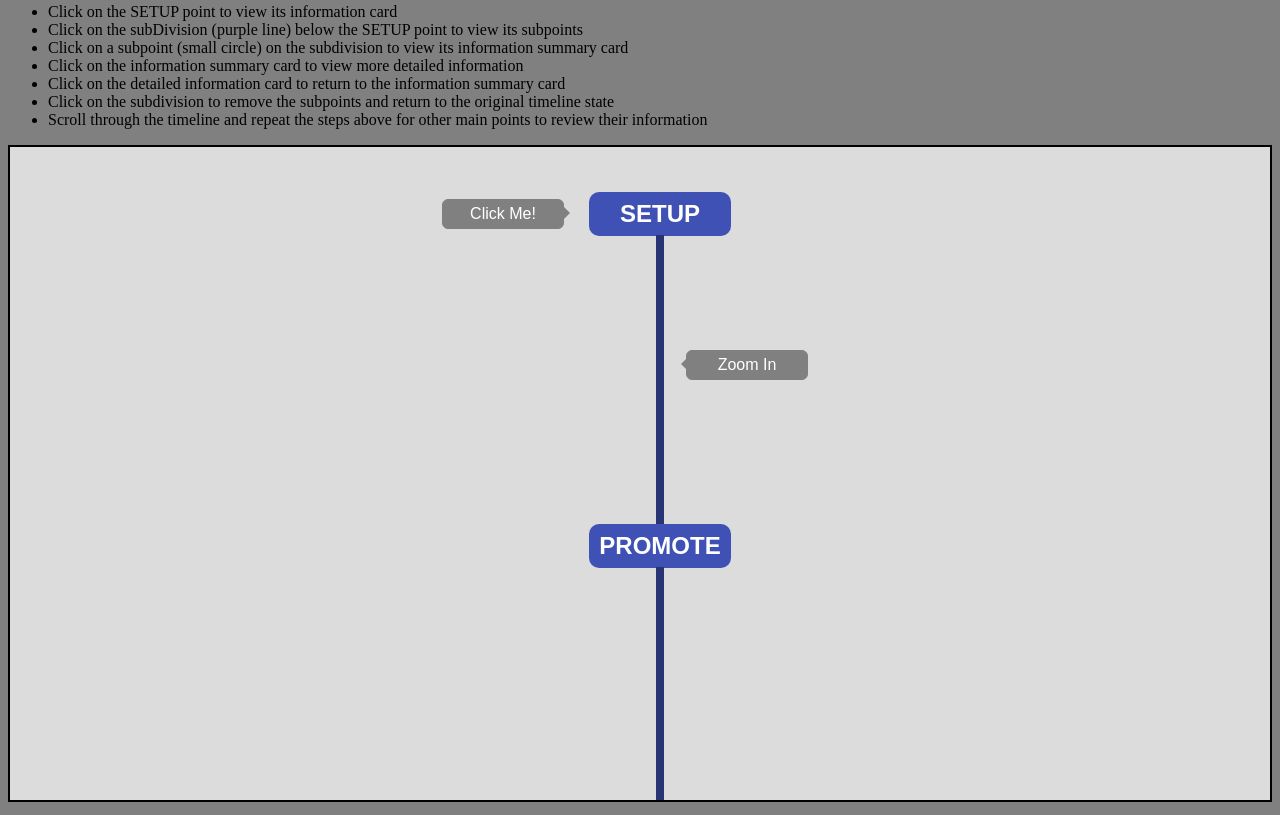
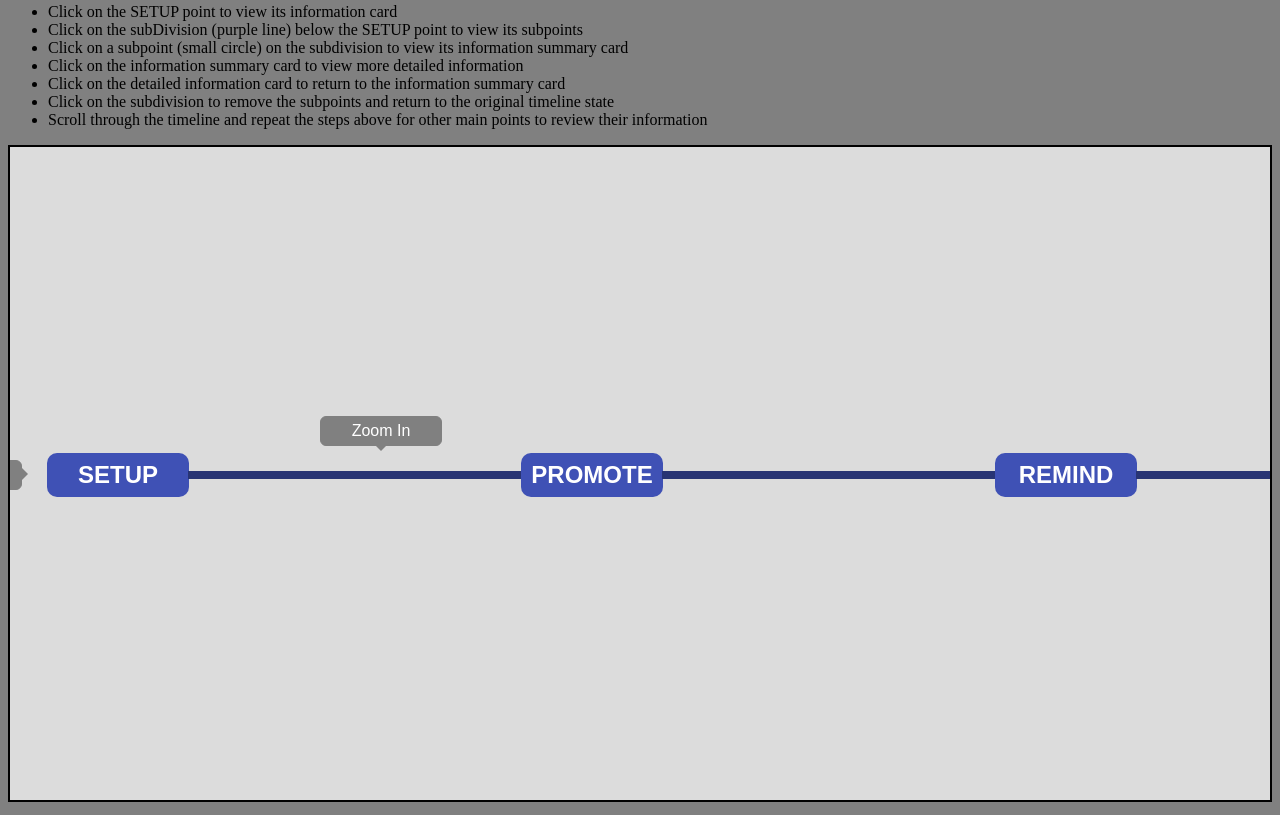
Before and after one commit to PemK88/Advanced-Timeline-JS-Library, a website: page pub/examples.html in a window 1280 px wide. Shown: the part 613-1428 px from the top of the page. Drawn offline with nearby package versions, Linux system fonts and the light colour scheme.

Commit message:
Formatted and fixed id error

```diff
--- a/pub/AdvancedTimeline.css
+++ b/pub/AdvancedTimeline.css
@@ -201,10 +201,6 @@
 
 .display {
     display: block;
-}
-
-.cursor-not-allowed {
-    cursor: not-allowed;
 }
 
 .advanced-timeline .overlay {
@@ -563,3 +559,7 @@
 .horizontal-advanced-timeline .wrapper-sub-point:nth-of-type(2n) .focused-info-card {
     margin-top: -185px;
 }
+
+.cursor-not-allowed {
+    cursor: not-allowed;
+}
--- a/pub/js/AdvancedTimeline.js
+++ b/pub/js/AdvancedTimeline.js
@@ -1,4 +1,6 @@
 'use strict';
+
+(function(global, document, $) {
 
     function AdvancedTimeline() {
         this.timeline = null;
@@ -21,8 +23,8 @@ AdvancedTimeline.prototype = {
 
     class Timeline {
         constructor(backgroundColor='white') {
-        this.id = 'advanced-timeline-' + document.querySelectorAll('.advanced-timeline').length;
-        this.wrapperId = 'wrapper-advanced-timeline-' + document.querySelectorAll('.wrapper-advanced-timeline').length;
+            this.id = 'advanced-timeline-' + (document.querySelectorAll('.advanced-timeline').length + document.querySelectorAll('.horizontal-advanced-timeline').length);
+            this.wrapperId = 'wrapper-advanced-timeline-' + (document.querySelectorAll('.wrapper-advanced-timeline').length + document.querySelectorAll('.horizontal-wrapper-advanced-timeline').length);
             this.points = {};
             this.subDivisions = {};
             this.backgroundColor = backgroundColor;
@@ -108,7 +110,6 @@ function createTimeline (domElement='body', horizontal=false, backgroundColor='w
         addTimelineToDocument(self, domElement, self.timeline.id, self.timeline.wrapperId, pointHTML, pointEndHTML, subDivisionHtml);
 
         self.timelineElement = document.querySelector(`#${self.timeline.id}`);
-    self.timelineElement.addEventListener('change', (event) => {changeListener(self, event)});
         self.timelineElement.addEventListener('click', (event) => {clickListener(self, event)});
 
         self.timelineWrapperElement = document.querySelector(`#${self.timeline.wrapperId}`);
@@ -164,13 +165,15 @@ function createSubPoint(pointId = null, frontInfo="Click to see more information
         if (!self.horizontal && numSubPoints > 6) {
             self.timeline.subDivisions[subDivisionId].height = 250 + ((numSubPoints-6) * 45);
             self.timeline.subDivisions[subDivisionId].marginBottom = 235 + ((numSubPoints-6) * 36);
-        self.timelineWrapperElement.style.height = (653 + ((numSubPoints-6) * 118)) + 'px';
+            //only needed for dynamic timeline creation
+            //self.timelineWrapperElement.style.height = (653 + ((numSubPoints-6) * 118)) + 'px';
         }
         else if(self.horizontal && numSubPoints > 3) {
             self.timeline.subDivisions[subDivisionId].width = 250 + ((numSubPoints-3) * 100);
             self.timeline.subDivisions[subDivisionId].marginRight = 140 + ((numSubPoints-3) * 43) - 2*(numSubPoints-2);
             self.timeline.subDivisions[subDivisionId].marginLeft = 155 + ((numSubPoints-3) * 40);
-        self.timelineWrapperElement.style.width = (1058 + ((numSubPoints-3) * 200)) + 'px';
+            //only needed for dynamic timeline creation
+            //self.timelineWrapperElement.style.width = (1058 + ((numSubPoints-3) * 200)) + 'px';
         }
 
         const overlay =`<div class='overlay' style="background-color: ${self.timeline.backgroundColor};"></div>`
@@ -240,7 +243,8 @@ function createAudioelement(subPointId, audioSrc, audioTitle="", top='', left=''
             return;
         }
         const self = this;
-    const subDivisionId = $(`#${self.timeline.id} #${subPointId}`).closest('.subdivision')[0].id
+        const division = self.horizontal ? '.horizontal-subdivision' : '.subdivision';
+        const subDivisionId = $(`#${self.timeline.id} #${subPointId}`).closest(`${division}`)[0].id;
         const subInfoCardId = $(`#${self.timeline.id} #${subPointId} .sub-info-card`)[0].id;
         const elementsLength = (Object.keys(self.timeline.subDivisions[subDivisionId].subPoints[subPointId].infoCard.elements).length + 1)
         const elementDivId = $(`#${self.timeline.id} #${subPointId} .sub-info-card-back .info-textbox`)[0].id;
@@ -277,7 +281,8 @@ function createTextElement(subPointId, text='', top='', left='', right='', botto
             return;
         }
         const self = this;
-    const subDivisionId = $(`#${self.timeline.id} #${subPointId}`).closest('.subdivision')[0].id
+        const division = self.horizontal ? '.horizontal-subdivision' : '.subdivision';
+        const subDivisionId = $(`#${self.timeline.id} #${subPointId}`).closest(`${division}`)[0].id;
         const subInfoCardId = $(`#${self.timeline.id} #${subPointId} .sub-info-card`)[0].id;
         const elementsLength = (Object.keys(self.timeline.subDivisions[subDivisionId].subPoints[subPointId].infoCard.elements).length + 1)
         const elementDivId = $(`#${self.timeline.id} #${subPointId} .sub-info-card-back .info-textbox`)[0].id;
@@ -316,7 +321,8 @@ function createImageElement(subPointId, imageSrc, top='', left='', right='', bot
         }
 
         const self = this;
-    const subDivisionId = $(`#${self.timeline.id} #${subPointId}`).closest('.subdivision')[0].id
+        const division = self.horizontal ? '.horizontal-subdivision' : '.subdivision';
+        const subDivisionId = $(`#${self.timeline.id} #${subPointId}`).closest(`${division}`)[0].id;
         const subInfoCardId = $(`#${self.timeline.id} #${subPointId} .sub-info-card`)[0].id;
         const elementsLength = (Object.keys(self.timeline.subDivisions[subDivisionId].subPoints[subPointId].infoCard.elements).length + 1)
         const elementDivId = $(`#${self.timeline.id} #${subPointId} .sub-info-card-back .info-textbox`)[0].id;
@@ -355,7 +361,8 @@ function createVideoElement(subPointId, videoSrc, webpageSrc=false, top='', left
         }
 
         const self = this;
-    const subDivisionId = $(`#${self.timeline.id} #${subPointId}`).closest('.subdivision')[0].id
+        const division = self.horizontal ? '.horizontal-subdivision' : '.subdivision';
+        const subDivisionId = $(`#${self.timeline.id} #${subPointId}`).closest(`${division}`)[0].id;
         const subInfoCardId = $(`#${self.timeline.id} #${subPointId} .sub-info-card`)[0].id;
         const elementsLength = (Object.keys(self.timeline.subDivisions[subDivisionId].subPoints[subPointId].infoCard.elements).length + 1)
         const elementDivId = $(`#${self.timeline.id} #${subPointId} .sub-info-card-back .info-textbox`)[0].id;
@@ -479,7 +486,6 @@ function addNewSubPointToTimeline(self, subPointHTML, subDivisionId, active) {
             if(self.horizontal){
                 $(`#${self.timeline.id} #${subDivisionId}`).css({'width': self.timeline.subDivisions[`${subDivisionId}`].width,
                 'margin-right': self.timeline.subDivisions[`${subDivisionId}`].marginRight});
-            //, 'margin-left': self.timeline.subDivisions[`${subDivisionId}`].marginLeft});
                 $(`#${self.timeline.id} #${subDivisionId} .wrapper-sub-point`).toggleClass('display-flex', true);
                 $(`#${self.timeline.id} #${subDivisionId}`).prev().css({'margin-right': self.timeline.subDivisions[`${subDivisionId}`].marginLeft});
             }
@@ -520,8 +526,6 @@ function zoomIntoDivision(self, event) {
                 }
                 self.timelineWrapperElement.scrollTo({top: self.timelineElement.querySelector(`#${prevDiv[0].id}`).offsetTop, behavior: 'smooth'});
 
-            //self.timelineWrapperElement.scrollTop =  self.timelineElement.querySelector(`#${prevDiv[0].id}`).offsetTop;
-
                 const startPoint = self.timelineElement.querySelector(`#${prevDiv[0].id}`).offsetTop;
                 const startDiv = self.timelineElement.querySelector(`#${event.target.id}`).offsetTop;
                 const endDiv = self.timelineElement.querySelector(`#${nextDiv[0].id}`).offsetTop
@@ -550,7 +554,6 @@ function zoomIntoDivisionHorizontal(self, event) {
         $(`#${self.timeline.id} #${event.target.id}`).prop("disabled", false);
         $(`#${self.timeline.id} #${event.target.id}`).css({'width': self.timeline.subDivisions[`${event.target.id}`].width,
             'margin-right': self.timeline.subDivisions[`${event.target.id}`].marginRight,  'margin-left': '0px'});
-        //, 'margin-left': self.timeline.subDivisions[`${event.target.id}`].marginLeft});
         prevDiv.css({'margin-right': self.timeline.subDivisions[`${event.target.id}`].marginLeft});
         $(`#${self.timeline.id} #${event.target.id} .wrapper-sub-point`).toggleClass('display-flex', true);
         $(`#${self.timeline.id} #${event.target.id} .zoomPopup`).css({'display': 'none'});
@@ -562,8 +565,6 @@ function zoomIntoDivisionHorizontal(self, event) {
                     return;
                 }
                 self.timelineWrapperElement.scrollTo({left: (self.timelineElement.querySelector(`#${prevDiv[0].id}`).offsetLeft - 20), behavior: 'smooth'});
-
-            //self.timelineWrapperElement.scrollTop =  self.timelineElement.querySelector(`#${prevDiv[0].id}`).offsetTop;
 
                 const startPoint = self.timelineElement.querySelector(`#${prevDiv[0].id}`).offsetLeft;
                 const startDiv = self.timelineElement.querySelector(`#${event.target.id}`).offsetLeft;
@@ -615,7 +616,6 @@ function zoomOutOfDivisionHorizontal(self, id) {
         $(`#${self.timeline.id} .horizontal-subdivision`).prop("disabled", false);
         $(`#${self.timeline.id} .wrapper-point`).prop("disabled", false);
         $(`#${self.timeline.id} #${id}`).css({'width': '', 'margin-right':'', 'margin-left': ''});
-    // , 'margin-left':''})
         prevDiv.css({'margin-right': ''})
         $(`#${self.timeline.id} #${id} .wrapper-sub-point`).toggleClass('display-flex', false);
         $(`#${self.timeline.id} .horizontal-subdivision:not(#${id})`).toggleClass("cursor-not-allowed", false);
@@ -730,9 +730,6 @@ function clickListener (self, event) {
         else if(event.target.className === 'horizontal-subdivision' ) {
             zoomIntoDivisionHorizontal(self, event);
         }
-    // else if(event.target.className === 'subdivision subdivision-zoom') {
-    //     zoomOutOfDivision(self, event.target.id);
-    // }
         else if(self.activeSubDivion && event.target.id === self.timeline.id){
             self.horizontal ? zoomOutOfDivisionHorizontal(self, self.activeSubDivion) : zoomOutOfDivision(self, self.activeSubDivion);
         }
@@ -742,9 +739,6 @@ function clickListener (self, event) {
         else if(event.target.className === 'sub-info-card-front') {
             self.horizontal ?  displayBackSubInfoCardHorizontal(self, event) : displayBackSubInfoCard(self, event)
         }
-    // else if(event.target.className === 'sub-info-card-back focused-info-card flip-0') {
-    //     displayFrontSubInfoCard(self, event.target.id)
-    // }
         else if(event.target.className === 'close-btn') {
             const parentDivId = $(`#${self.timeline.id} #${event.target.id}`).parent()[0].id;
 
@@ -760,10 +754,6 @@ function clickListener (self, event) {
         }
     }
 
+    global.AdvancedTimeline = global.AdvancedTimeline || AdvancedTimeline
 
-
-function changeListener (self, event) {
-    if(event.target.className === 'point') {
-        self.timeline.points[event.target.id].title = event.target.value
-    }
-}
+})(window, window.document, $);
--- a/pub/js/examples.js
+++ b/pub/js/examples.js
@@ -2,9 +2,9 @@
 
 document.head.insertAdjacentHTML('beforeend', "<link rel='stylesheet' type='text/css' href='AdvancedTimeline.css'>");
 
-const timeline1 = new AdvancedTimeline;
+const timeline1 = new AdvancedTimeline();
 
-const [setup, end] = timeline1.makeTimeline('#container1', false, 'gainsboro',  "SETUP", "FINISHED", '2-3 Months Before Active Event', 'Event Completed!',)
+const [setup, end] = timeline1.makeTimeline('#container1', true, 'gainsboro',  "SETUP", "FINISHED", '2-3 Months Before Active Event', 'Event Completed!',)
 const promote = timeline1.makeNewPoint("PROMOTE", '4-5 Weeks Before Active Event')
 const remind = timeline1.makeNewPoint("REMIND",'1-7 Days Before Active Event')
 const inspire = timeline1.makeNewPoint('INSPIRE', "LIVE Day of Active Event")
--- a/pub/js/examples2.js
+++ b/pub/js/examples2.js
@@ -2,8 +2,9 @@
 
 document.head.insertAdjacentHTML('beforeend', "<link rel='stylesheet' type='text/css' href='AdvancedTimeline.css'>");
 
-const timeline2 = new AdvancedTimeline;
+const timeline2 = new AdvancedTimeline();
+//timeline2.makeTimeline('#container2', false)
 
-document.getElementsByClassName('create-timeline2')[0].addEventListener('click', () => {timeline2.makeTimeline.bind(timeline2)('#container2', true)});
+document.getElementsByClassName('create-timeline2')[0].addEventListener('click', () => {timeline2.makeTimeline.bind(timeline2)('#container2', false)});
 document.querySelector('.create-point2').addEventListener('click', timeline2.makeNewPoint.bind(timeline2));
 document.querySelector('.create-sub-point2').addEventListener('click', timeline2.makeSubPoint.bind(timeline2));
```
Lines whose indentation alone changed are shown as unchanged.
